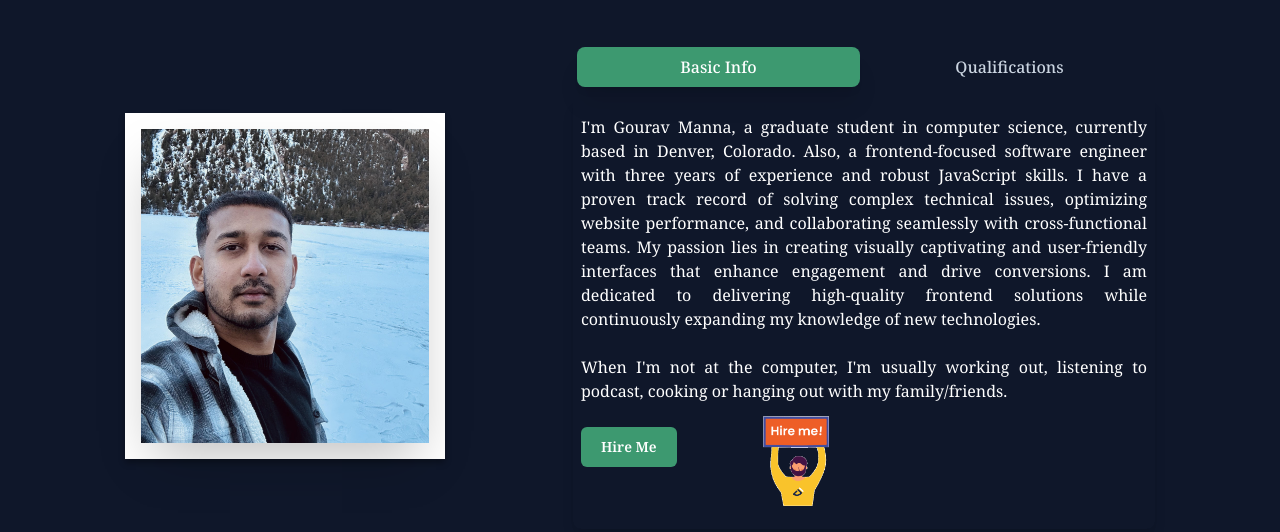
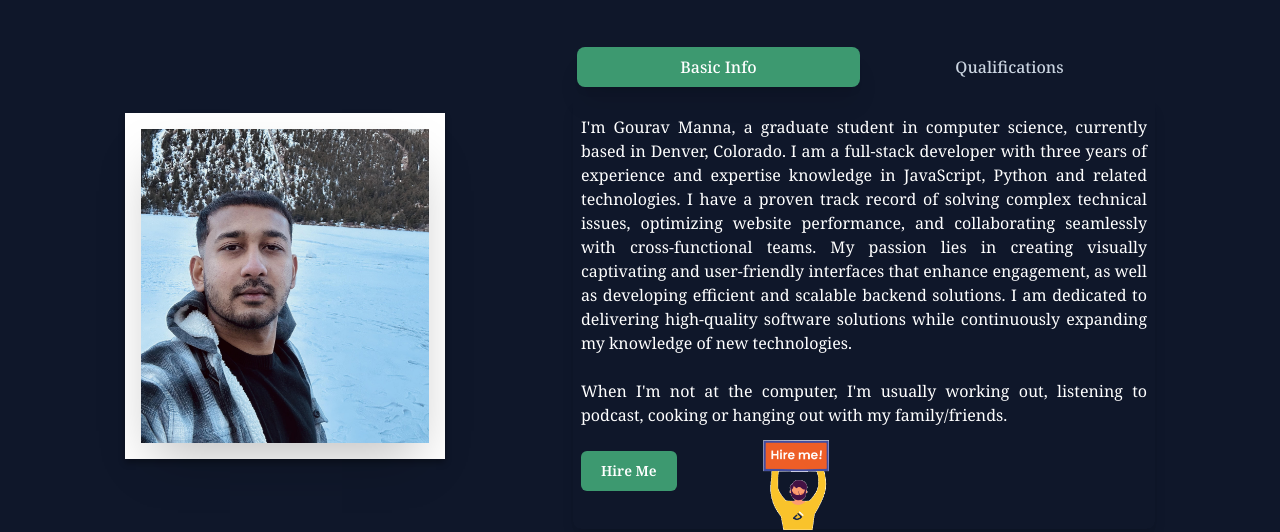
Before and after one commit to gouravmanna3/gourav-manna-portfolio, a React (Vite) app: page / in a window 1280 px wide. Shown: the part 685-1217 px from the top of the page. Built offline with nearby package versions, Linux system fonts and the light colour scheme.

Commit message:
fix: fix skills background image styles

```diff
--- a/src/App.css
+++ b/src/App.css
@@ -24,3 +24,17 @@ body {
     color: #9df9ef;
   }
 }
+
+.skillsSection {
+  background-position: center;
+  background-blend-mode: overlay;
+  background-size: cover;
+  background-repeat: no-repeat;
+  background-image: url("./assets/skillsbg.jpg"),
+    linear-gradient(
+      to right,
+      rgba(0, 0, 0, 0.7),
+      rgba(0, 0, 0, 0.6),
+      rgba(0, 0, 0, 0.1)
+    );
+}
--- a/src/components/AboutMe/BasicInfo.tsx
+++ b/src/components/AboutMe/BasicInfo.tsx
@@ -5,13 +5,14 @@ const BasicInfo = () => {
     <div className="py-4 h-[430px] text-white">
       <div className="md:leading-6 text-[12px] md:text-base text-justify">
         I'm Gourav Manna, a graduate student in computer science, currently
-        based in Denver, Colorado. Also, a frontend-focused software engineer
-        with three years of experience and robust JavaScript skills. I have a
-        proven track record of solving complex technical issues, optimizing
-        website performance, and collaborating seamlessly with cross-functional
-        teams. My passion lies in creating visually captivating and
-        user-friendly interfaces that enhance engagement and drive conversions.
-        I am dedicated to delivering high-quality frontend solutions while
+        based in Denver, Colorado. I am a full-stack developer with three years
+        of experience and expertise knowledge in JavaScript, Python and related
+        technologies. I have a proven track record of solving complex technical
+        issues, optimizing website performance, and collaborating seamlessly
+        with cross-functional teams. My passion lies in creating visually
+        captivating and user-friendly interfaces that enhance engagement, as
+        well as developing efficient and scalable backend solutions. I am
+        dedicated to delivering high-quality software solutions while
         continuously expanding my knowledge of new technologies. <br /> <br />
         When I'm not at the computer, I'm usually working out, listening to
         podcast, cooking or hanging out with my family/friends.
--- a/src/components/Skills/Skills.tsx
+++ b/src/components/Skills/Skills.tsx
@@ -2,18 +2,9 @@ import { motion } from "framer-motion";
 import { fadeIn } from "../../utils/variants";
 import { SkillsType, skills } from "../../utils/utils";
 
-const skillsStyle = {
-  backgroundImage:
-    "url('src/assets/skillsbg.jpg'), linear-gradient(to right, rgba(0, 0, 0, 0.7), rgba(0, 0, 0, 0.6), rgba(0, 0, 0, 0.1))",
-  backgroundBlendMode: "overlay",
-  backgroundPosition: "center",
-  backgroundSize: "cover",
-  backgroundRepeat: "no-repeat",
-};
-
 const Skills = () => {
   return (
-    <div className="p-6 md:p-10 text-white bg-fixed" style={skillsStyle}>
+    <div className="p-6 md:p-10 text-white bg-fixed skillsSection">
       <h1 className="text-3xl md:text-5xl font-bold font-notoSerif tracking-wider text-center">
         Skills
       </h1>
```
